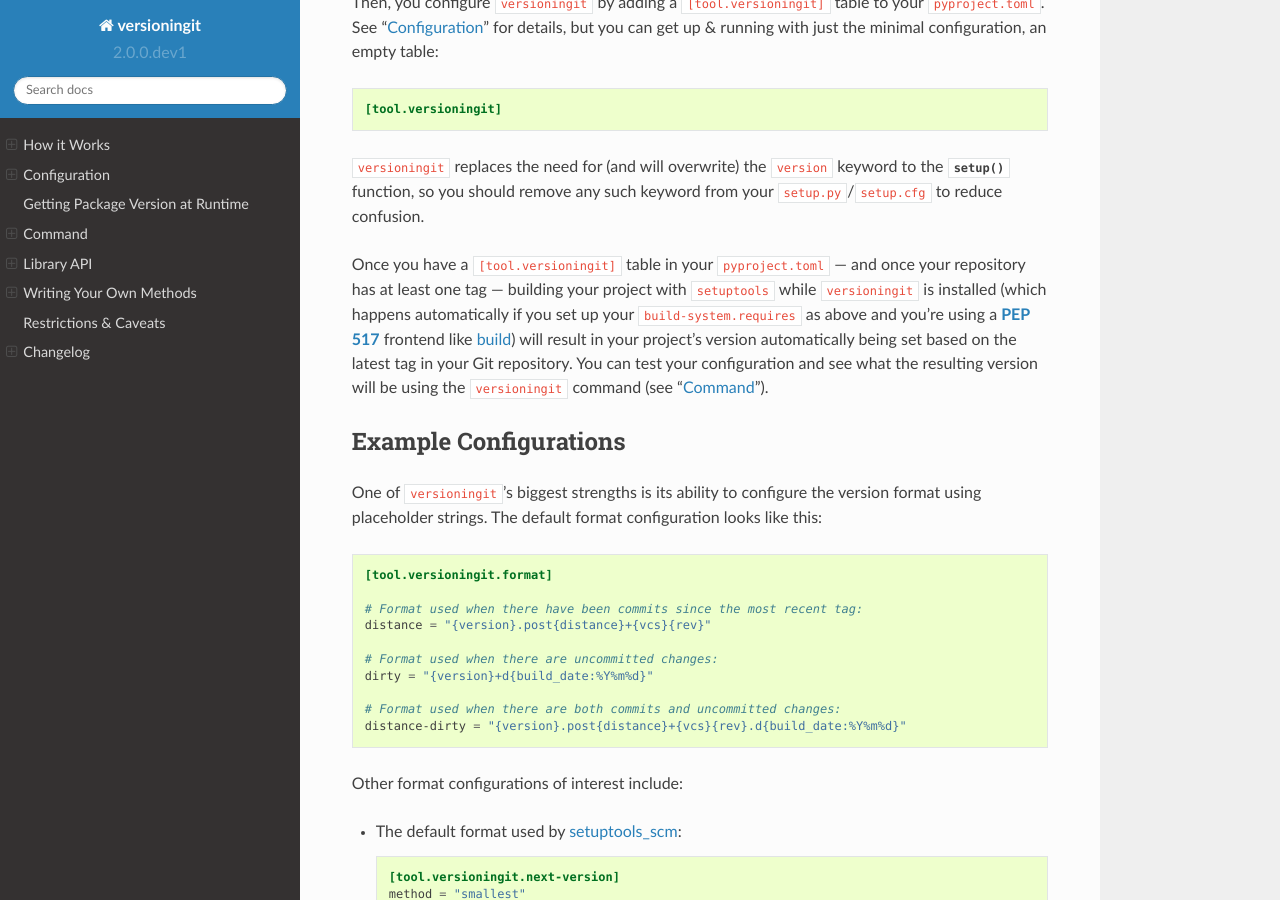
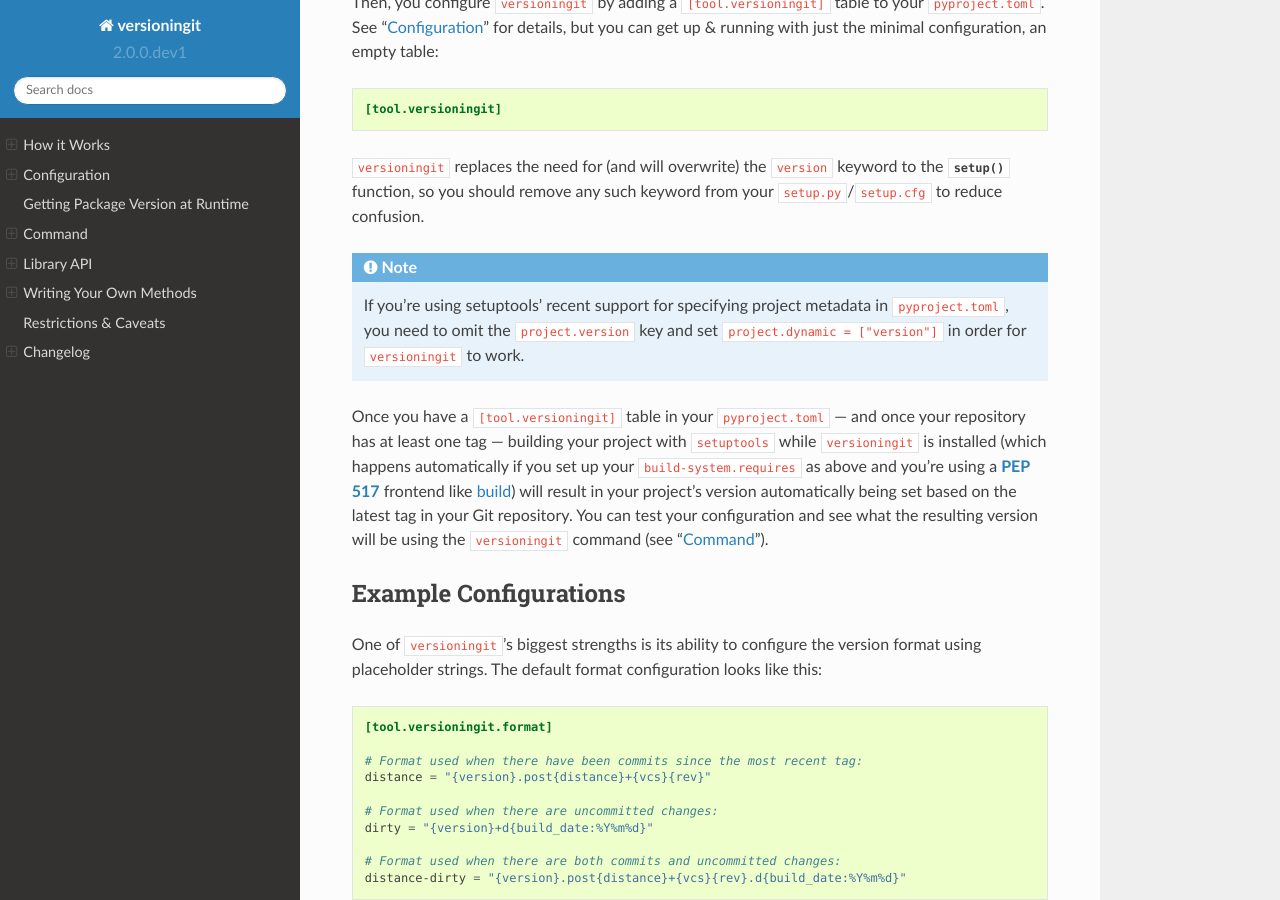
Before and after one commit to jwodder/versioningit, a Sphinx documentation site: the page built from docs/index.rst, in a window 1280 px wide and 900 px high, scrolled down 1307 px. Built offline with Sphinx 7.4.7 and the Read the Docs theme 2.0.0, drawn with Linux system fonts in a browser that asks for light colours.

Commit message:
Document usage with PEP 621 setuptools

```diff
--- a/README.rst
+++ b/README.rst
@@ -96,6 +96,11 @@ __ https://versioningit.readthedocs.io/en/stable/configuration.html
 keyword to the ``setup()`` function, so you should remove any such keyword from
 your ``setup.py``/``setup.cfg`` to reduce confusion.
 
+**Note:** If you're using setuptools' recent support for specifying project
+metadata in ``pyproject.toml``, you need to omit the ``project.version`` key
+and set ``project.dynamic = ["version"]`` in order for ``versioningit`` to
+work.
+
 Once you have a ``[tool.versioningit]`` table in your ``pyproject.toml`` — and
 once your repository has at least one tag — building your project with
 ``setuptools`` while ``versioningit`` is installed (which happens automatically
--- a/docs/index.rst
+++ b/docs/index.rst
@@ -92,6 +92,13 @@ you can get up & running with just the minimal configuration, an empty table:
 keyword to the `setup()` function, so you should remove any such keyword from
 your :file:`setup.py`/:file:`setup.cfg` to reduce confusion.
 
+.. note::
+
+    If you're using setuptools' recent support for specifying project metadata
+    in :file:`pyproject.toml`, you need to omit the ``project.version`` key and
+    set ``project.dynamic = ["version"]`` in order for ``versioningit`` to
+    work.
+
 Once you have a ``[tool.versioningit]`` table in your :file:`pyproject.toml` —
 and once your repository has at least one tag — building your project with
 ``setuptools`` while ``versioningit`` is installed (which happens automatically
```
